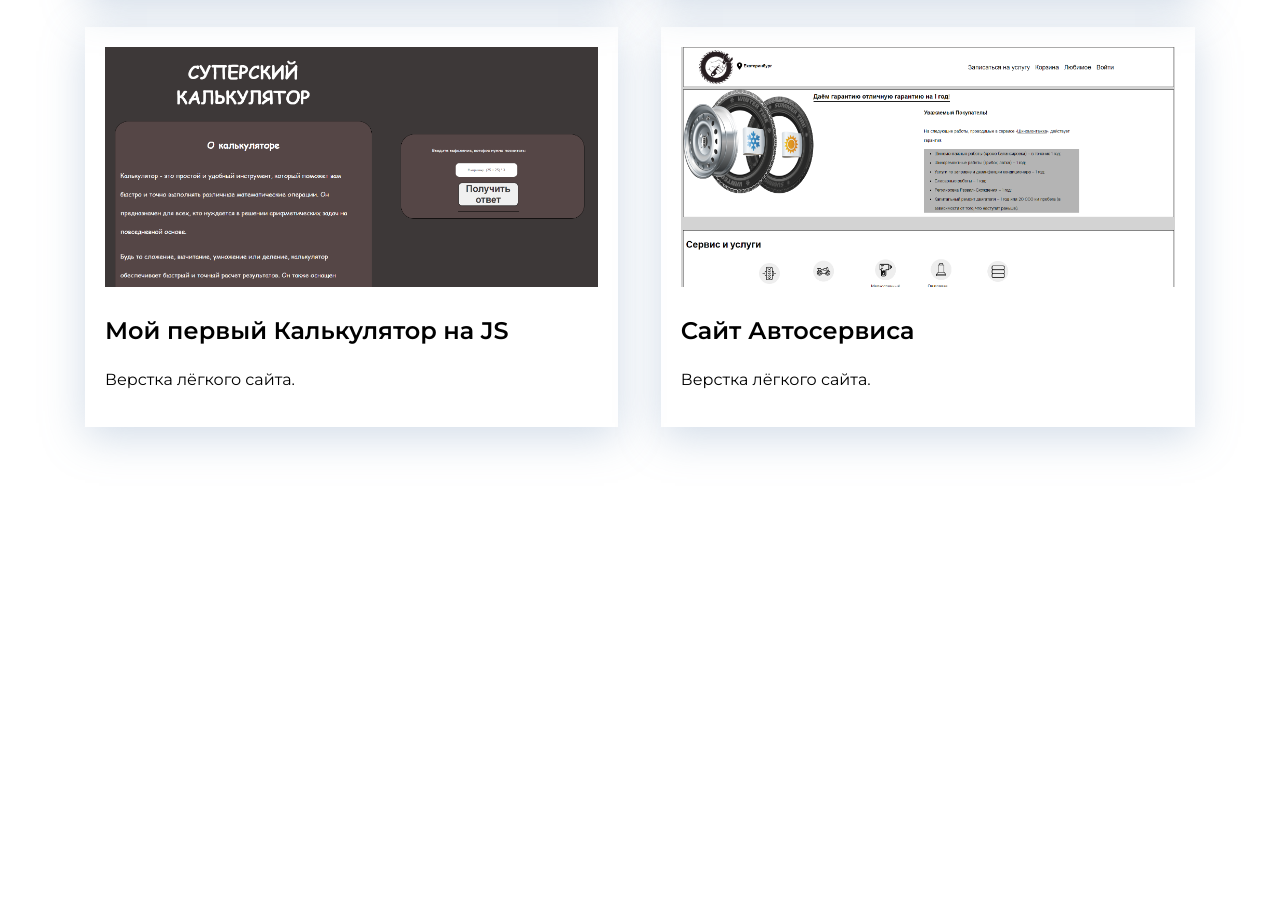
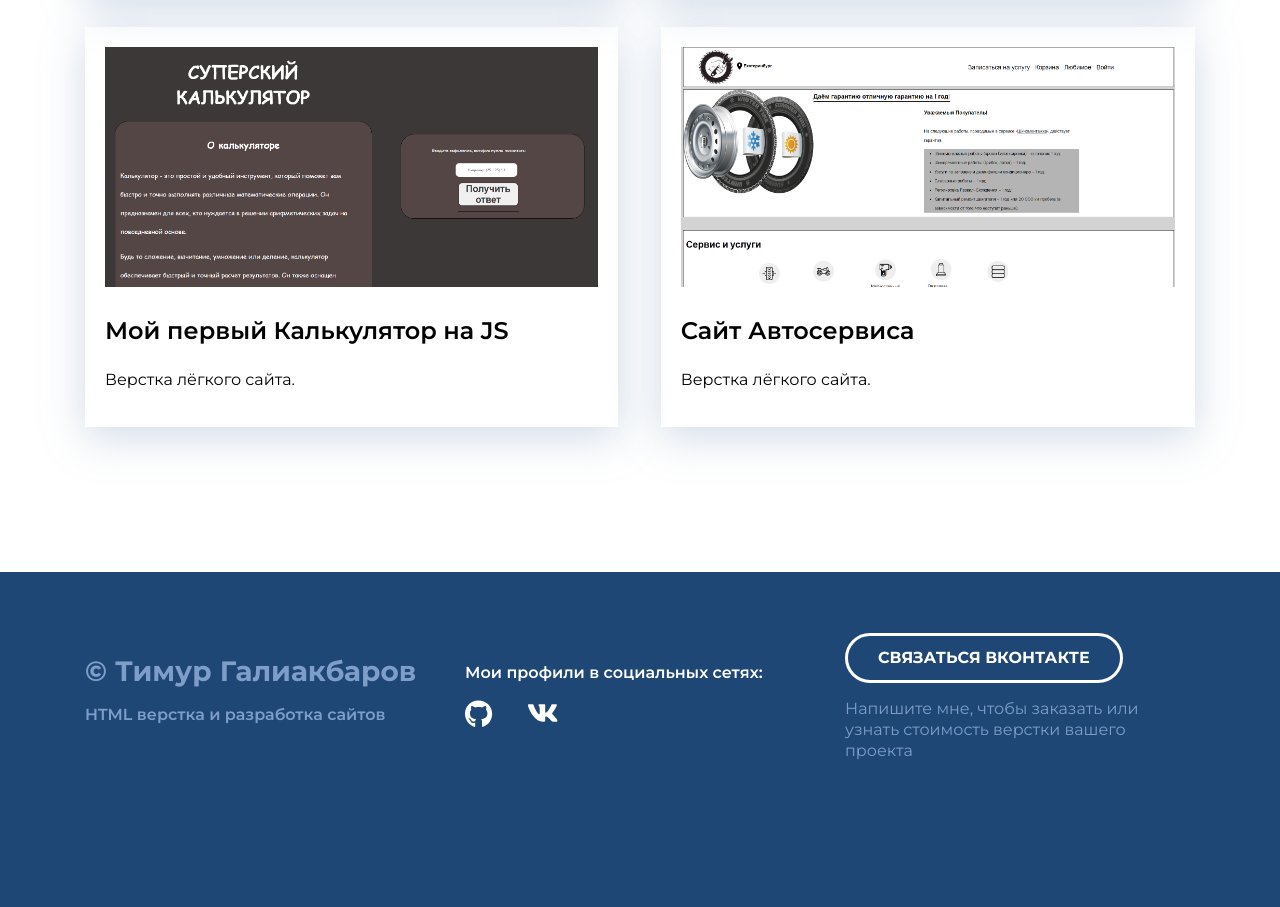
Before and after one commit to TkTnX/Portfolio, a plain HTML site: page portfolio/index.html in a window 1280 px wide. Shown: the part 1444-2351 px from the top of the page. Before the commit the page ends 2016 px from the top, so only its background shows below. Drawn offline with Linux system fonts and the light colour scheme.

Commit message:
Portfolio
My portfolio

```diff
--- a/portfolio/index.html
+++ b/portfolio/index.html
@@ -81,5 +81,45 @@
         </div>
       </section>
     </main>
+    <footer>
+      <div class="footer">
+        <div class="container">
+          <div class="footer-row">
+            <!-- * footer-copyright -->
+            <div class="footer-copyright footer-col">
+              <div class="footer-copyright-name">© Тимур Галиакбаров</div>
+              <p>HTML верстка и разработка сайтов</p>
+            </div>
+            <!-- //* footer-copyright -->
+            <!-- * footer-social -->
+            <div class="footer-social footer-col">
+              <div class="footer-social-name">
+                Мои профили в социальных сетях:
+              </div>
+              <div class="footer-icons">
+                <div class="footer-icons-row">
+                  <a href="https://github.com/TkTnX"
+                    ><img src="img/socials/github.svg" alt="github"
+                  /></a>
+                  <a href="https://vk.com/tiktonix"
+                    ><img src="img/socials/vk.svg" alt="github"
+                  /></a>
+                </div>
+              </div>
+            </div>
+            <!-- //* footer-social -->
+            <!-- * footer-contacts -->
+            <div class="footer-contacts footer-col">
+              <a href="#" class="footer-btn">Связаться вконтакте</a>
+              <p>
+                Напишите мне, чтобы заказать или узнать стоимость верстки вашего
+                проекта
+              </p>
+            </div>
+            <!-- //* footer-contacts -->
+          </div>
+        </div>
+      </div>
+    </footer>
   </body>
 </html>
--- a/portfolio/styles/style.css
+++ b/portfolio/styles/style.css
@@ -11,6 +11,10 @@ body {
   max-width: 1110px;
   margin-left: auto;
   margin-right: auto;
+}
+
+.none {
+  display: none !important;
 }
 
 /* Header */
@@ -113,3 +117,80 @@ body {
   font-weight: 400;
   line-height: 130%; /* 20.8px */
 }
+
+/* footer */
+
+.footer {
+  background-color: #1e4776;
+  padding-top: 45px;
+  padding-bottom: 130px;
+  color: #fff;
+}
+
+.footer-col {
+  flex-grow: 1;
+  max-width: 350px;
+}
+
+.footer-row {
+  display: flex;
+  justify-content: space-between;
+  align-items: center;
+}
+
+.footer-copyright {
+  line-height: 15px;
+}
+
+.footer-copyright-name {
+  color: #7e9ec9;
+  font-size: 28px;
+  font-weight: 700;
+  line-height: 1.3; /* 36.4px */
+}
+
+.footer-copyright p {
+  color: #7e9ec9;
+  font-size: 16px;
+  font-weight: 600;
+  line-height: 1.3;
+}
+
+.footer-social-name {
+  font-size: 16px;
+  font-weight: 600;
+  line-height: 1.3; /* 20.8px */
+}
+
+.footer-icons {
+  margin-top: 15px;
+}
+
+.footer-icons-row > * + * {
+  margin-left: 30px;
+}
+
+.footer-btn {
+  display: inline-block;
+  height: 50px;
+  padding-left: 30px;
+  padding-right: 30px;
+  color: white;
+
+  border-radius: 50px;
+  border: 3px solid #fff;
+
+  font-size: 16px;
+  font-weight: 700;
+  line-height: 44px;
+  text-transform: uppercase;
+  text-decoration: none;
+}
+
+.footer-contacts {
+  margin-top: 16px;
+  color: #7e9ec9;
+  font-size: 16px;
+  font-weight: 400;
+  line-height: 1.3; /* 20.8px */
+}
```
Also changed, not shown: portfolio/img/socials/github.svg (added), portfolio/img/socials/vk.svg (added).
